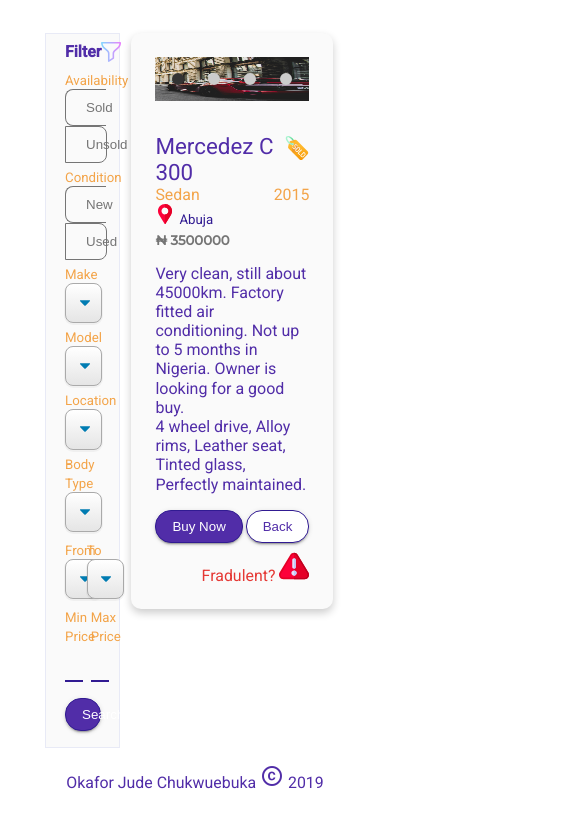
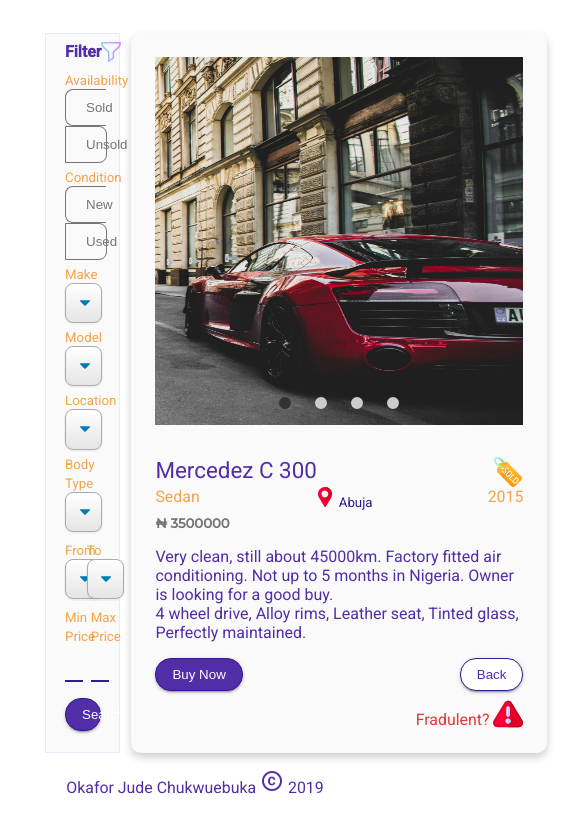
Before and after one commit to judeokafor/AutoMart, a plain HTML site: page UI/view-specific-car.html in a window 390 px wide. Shown: the part 91-920 px from the top of the page, 562 px wide, since content can reach past the window. Drawn offline with Linux system fonts and the light colour scheme; grey boxes are pictures that could not be loaded.

Commit message:
fix responsive section

```diff
--- a/UI/assest/css/carousel.css
+++ b/UI/assest/css/carousel.css
@@ -151,6 +151,12 @@
 	-ms-flex-pack: center;
 	justify-content: center;
 }
+@media only screen and (max-width: 1024px) {
+	.slider {
+		width: 400px;
+		height: 400px;
+	}
+}
 
 .slider__nav {
 	width: 12px;
--- a/UI/assest/css/styles.css
+++ b/UI/assest/css/styles.css
@@ -118,7 +118,9 @@
 	transition: 0.3s;
 	border-radius: 10px;
 }
-
+.align-image {
+	vertical-align: text-bottom;
+}
 /* On mouse-over, add a deeper shadow */
 .card:hover {
 	box-shadow: 0 8px 16px 0 rgba(0, 0, 0, 0.2);
--- a/UI/view-specific-car.html
+++ b/UI/view-specific-car.html
@@ -164,7 +164,7 @@
 									<div class="row">
 										<div class="card bg-light-grey">
 											<div class=" p-2 row">
-												<div class="col-12 col-md-6">
+												<div class="col-12 col-lg-6">
 													<div class="slider">
 														<input
 															type="radio"
@@ -197,8 +197,8 @@
 																	class="responsive-image min-width"
 																	src="./assest/images/architecture-audi-automotive-1545743.jpg"
 																	alt=""
-																	width="300px"
-																	height="300px"
+																	width="400px"
+																	height="400px"
 																/>
 															</div>
 															<div class="slider__contents">
@@ -231,7 +231,7 @@
 														</div>
 													</div>
 												</div>
-												<div class="col-12 col-md-6">
+												<div class="col-12 col-lg-6">
 													<div class="p-3">
 														<div class="d-flex justify-content-between">
 															<h5 class="car-title my-0">
@@ -252,19 +252,19 @@
 															<p class="body-type my-0">
 																<span class="text-abstract-orange">Sedan</span>
 															</p>
+															<div class="">
+																<img
+																	class="responsive-img"
+																	src="./assest/images/svg/placeholder.svg"
+																	alt=""
+																	width="20px"
+																	height="20px"
+																/>
+																<small class="text-deep-purple">Abuja</small>
+															</div>
 															<p class="year my-0">
 																<span class="text-abstract-orange">2015</span>
 															</p>
-														</div>
-														<div class="text-left">
-															<img
-																class="responsive-img"
-																src="./assest/images/svg/placeholder.svg"
-																alt=""
-																width="20px"
-																height="20px"
-															/>
-															<small class="text-deep-purple">Abuja</small>
 														</div>
 
 														<h5
@@ -298,6 +298,7 @@
 																	alt=""
 																	width="30px"
 																	height="30px"
+																	class="align-image"
 																/>
 															</a>
 														</div>
```
